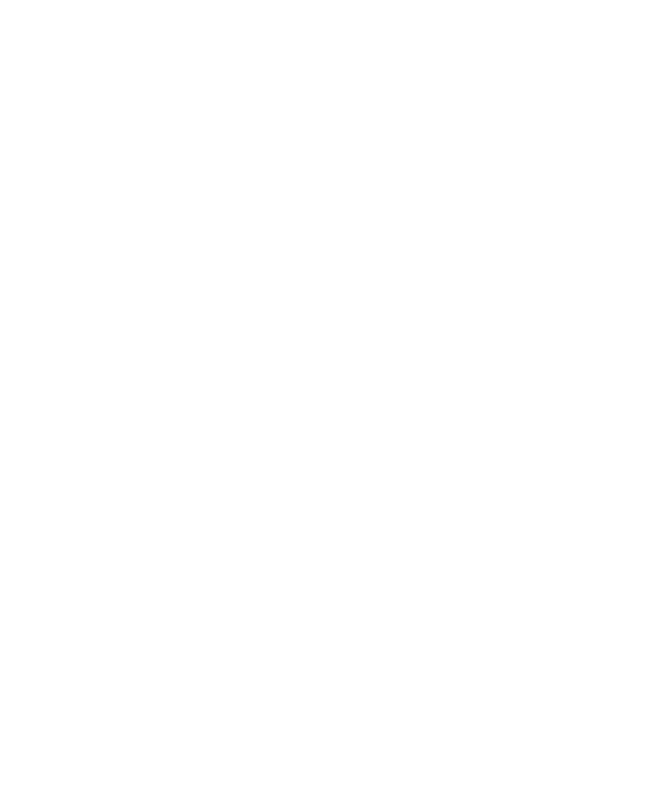
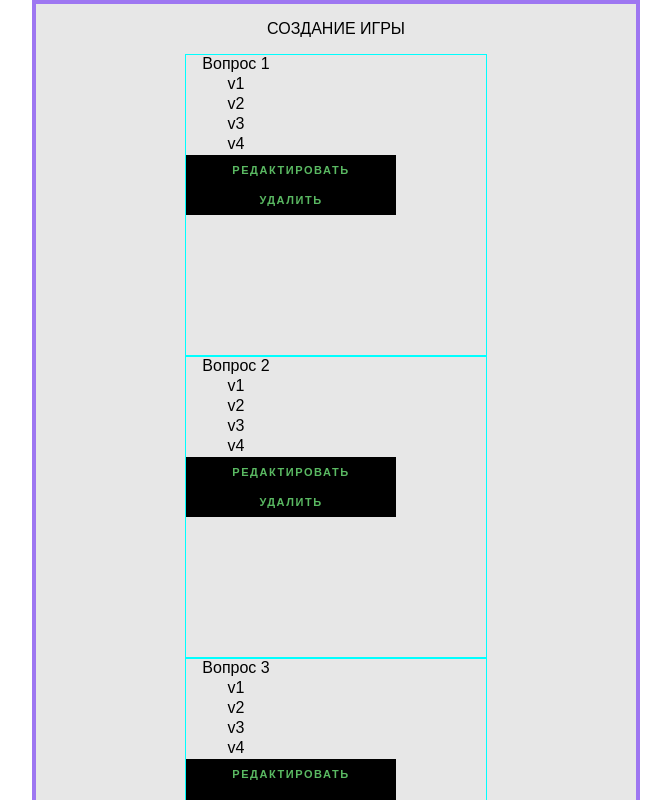
Before and after one commit to Kahoot-bootcamp4/kahootProject, a React (Create React App) app in the folder kahoot-project/: page / in a window 1280 px wide. Shown: the top 800 px of the page, without its empty margins (304-975 px from the left). Built offline with nearby package versions, Linux system fonts and the light colour scheme.

Commit message:
govnokod1

```diff
--- a/kahoot-project/src/App.js
+++ b/kahoot-project/src/App.js
@@ -1,6 +1,7 @@
 import React, { Component } from 'react';
 import logo from './logo.svg';
 import './App.css';
+import AdminCreateGame from "./components/admin_create_game/index";
 
 
 class App extends Component {
@@ -8,7 +9,7 @@
     return (
       <div className="App">
 
-
+          <AdminCreateGame/>
       </div>
     );
   }
--- /dev/null
+++ b/kahoot-project/src/components/admin_create_game/index.css
@@ -0,0 +1,15 @@
+.box{
+    height: 300px;
+    width: 300px;
+    background-color: #e7e7e7;
+    display: flex;
+    flex-direction: column;
+    border: aqua 1px solid;
+}
+
+.text{
+    height: 20px;
+    width: 100px;
+    background-color: #e7e7e7;
+
+}
--- /dev/null
+++ b/kahoot-project/src/components/admin_create_game/index.js
@@ -0,0 +1,185 @@
+import React, { Component } from 'react';
+
+
+import { Button } from "../UI/index"
+import "./index.css";
+import styled from 'styled-components';
+
+
+
+class Create extends Component {
+    constructor(props){
+        super(props);
+        this.state = {
+            edit: false,
+        };
+    }
+    edit = () => {
+        this.setState ({edit: true});
+    };
+    remove = () => {
+        alert ("Нажата кнопка удалить");
+        this.props.deletBlock(this.props.index)
+    };
+    save = () => {
+        this.props.updateQuestion (this.refs.newTxt0.value, this.props.index);
+        this.props.updateAnswers1 (this.refs.newTxt1.value, this.props.index);
+        this.props.updateAnswers2 (this.refs.newTxt2.value, this.props.index);
+        this.props.updateAnswers3 (this.refs.newTxt3.value, this.props.index);
+        this.props.updateAnswers4 (this.refs.newTxt4.value, this.props.index);
+        this.setState ({edit: false})
+        // let value = this.refs.newTxt.value;
+    };
+
+    rendNorm = () => {
+        return (
+            <div className="box">
+                <div className="text">{this.props.children[0]}</div>
+                <div className="text">{this.props.children[1]}</div>
+                <div className="text">{this.props.children[2]}</div>
+                <div className="text">{this.props.children[3]}</div>
+                <div className="text">{this.props.children[4]}</div>
+                <Button height="30" width="70" onClick={this.edit} >Редактировать</Button>
+                <Button height="30" width="70" onClick={this.remove} >Удалить</Button>
+            </div>
+        );
+    };
+
+    rendEdit = () => {
+        return (
+            <div className="box">
+                <textarea ref="newTxt0" defaultValue={this.props.children[0]}></textarea>
+                <textarea ref="newTxt1" defaultValue={this.props.children[1]}></textarea>
+                <textarea ref="newTxt2" defaultValue={this.props.children[2]}></textarea>
+                <textarea ref="newTxt3" defaultValue={this.props.children[3]}></textarea>
+                <textarea ref="newTxt4" defaultValue={this.props.children[4]}></textarea>
+                <Button onClick={this.save} >Сохранить</Button>
+            </div>
+        );
+    };
+
+    render() {
+        if (this.state.edit) {
+            return this.rendEdit ();
+        } else {
+            return this.rendNorm ();
+        }
+    }
+}
+
+
+
+const Wrapper = styled.div`
+    width: 600px;
+
+    margin: auto;
+    border: #9e77f1 4px solid;
+    background-color: #e7e7e7;
+    display: flex;
+    flex-direction: column;
+    justify-content: center;
+    align-items: center;
+
+`;
+
+
+class AdminCreateGame extends Component {
+
+    constructor(props){
+        super(props);
+        this.state = {
+            games: [
+                { question:"Вопрос 1",
+                    answers:[
+                        {var1:"v1",correct: false},
+                        {var2:"v2",correct: false},
+                        {var3:"v3",correct: false} ,
+                        {var4:"v4",correct: false}]
+                },
+                { question:"Вопрос 2",
+                    answers:[
+                        {var1:"v1",correct: false},
+                        {var2:"v2",correct: false},
+                        {var3:"v3",correct: false} ,
+                        {var4:"v4",correct: false}]
+                },
+                { question:"Вопрос 3",
+                    answers:[
+                        {var1:"v1",correct: false},
+                        {var2:"v2",correct: false},
+                        {var3:"v3",correct: false} ,
+                        {var4:"v4",correct: false}]
+                }
+                  ]
+        };
+    };
+
+    deletBlock =(i) => {
+        let questionArr = this.state.games;
+        questionArr.splice(i, 1);
+        this.setState({games:questionArr})
+    };
+    updateQuestion = (text, i)=>{
+        let questionArr = this.state.games;
+        questionArr[i].question = text;
+        this.setState({games:questionArr})
+    };
+    updateAnswers1 = (text, i)=>{
+        let questionArr = this.state.games;
+        questionArr[i].answers[0].var1 = text;
+        this.setState({games:questionArr})
+    };
+    updateAnswers2 = (text, i)=>{
+        let questionArr = this.state.games;
+        questionArr[i].answers[1].var2 = text;
+        this.setState({games:questionArr})
+    };
+    updateAnswers3 = (text, i)=>{
+        let questionArr = this.state.games;
+        questionArr[i].answers[2].var3 = text;
+        this.setState({games:questionArr})
+    };
+    updateAnswers4 = (text, i)=>{
+        let questionArr = this.state.games;
+        questionArr[i].answers[3].var4 = text;
+        this.setState({games:questionArr})
+    };
+
+
+
+    render () {
+            return (
+                <Wrapper>
+
+                    <p>СОЗДАНИЕ ИГРЫ</p>
+
+
+                    {
+                        this.state.games.map((item, i)=>{
+                            return(
+                                <Create key={i} index={i}
+                                        updateQuestion={this.updateQuestion}
+                                        updateAnswers1={this.updateAnswers1}
+                                        updateAnswers2={this.updateAnswers2}
+                                        updateAnswers3={this.updateAnswers3}
+                                        updateAnswers4={this.updateAnswers4}
+                                        deletBlock={this.deletBlock}
+                                >
+                                    {item.question}
+                                    {item.answers[0].var1}
+                                    {item.answers[1].var2}
+                                    {item.answers[2].var3}
+                                    {item.answers[3].var4}
+                                    </Create>
+                            )
+                        })
+                    }
+
+                </Wrapper>
+
+            )
+    }
+
+}
+
+export default AdminCreateGame;
```
